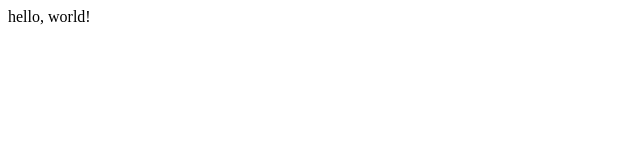
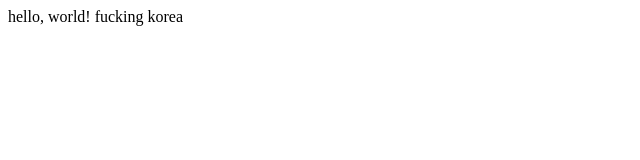
Before and after one commit to JungyoYang/yasa, a plain HTML site: page index.html in a window 1280 px wide. Shown: the whole page, without its empty margins (0-640 px from the left). Drawn offline with Linux system fonts and the light colour scheme.

Commit message:
두번쨰경험

```diff
--- a/index.html
+++ b/index.html
@@ -8,5 +8,6 @@
 </head>
 <body>
     hello, world!
+    fucking korea
 </body>
 </html>
```
